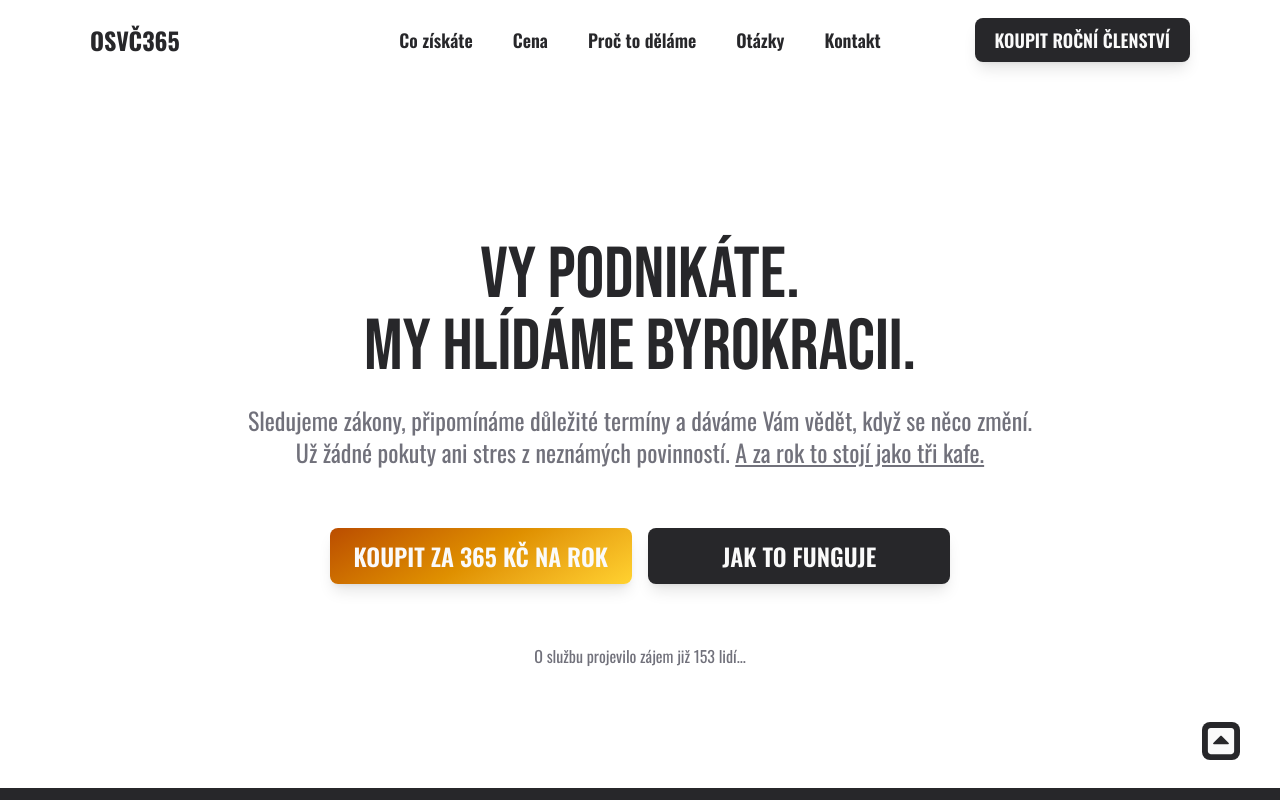
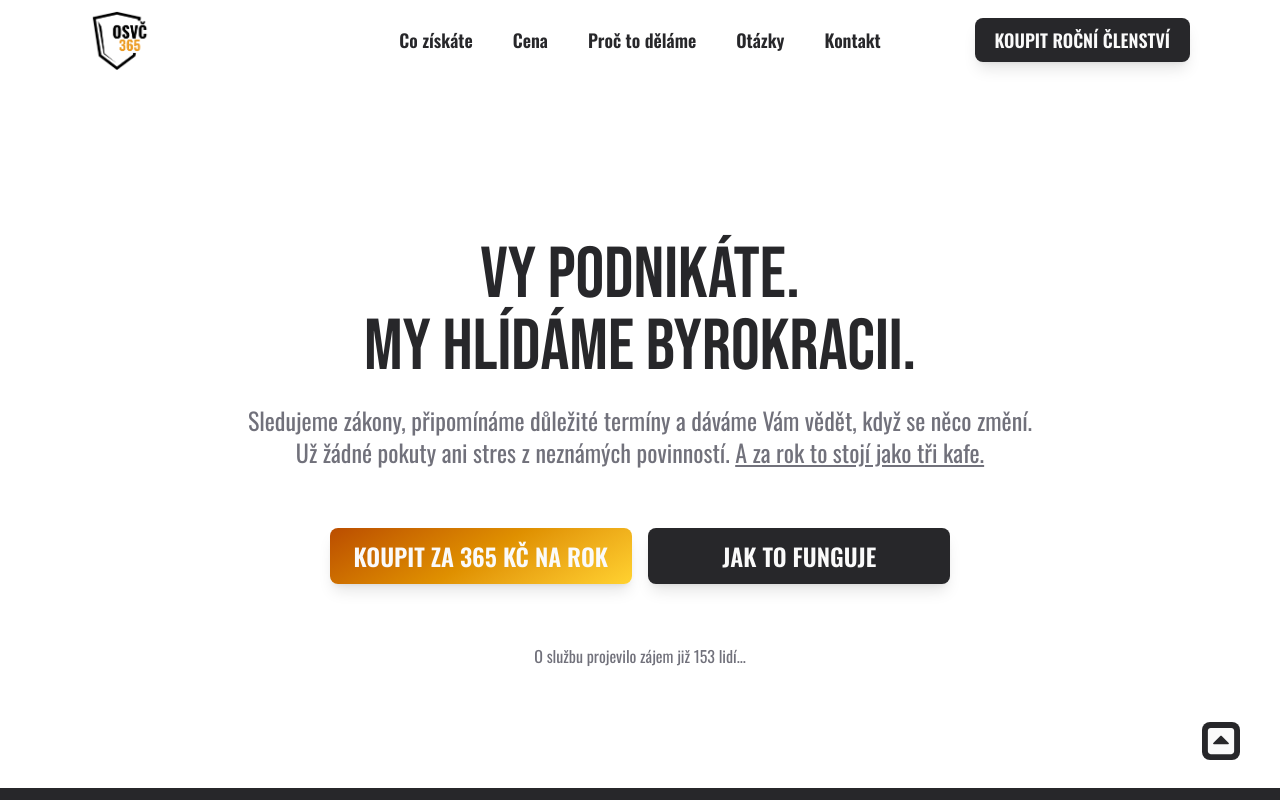
Before and after one commit to mardol131/osvc, a Next.js app in the folder frontend/: page / in a window 1280 px wide. Shown: the top 800 px of the page. Built offline with nearby package versions, Linux system fonts and the light colour scheme.

Commit message:
Frontend: Adding logo

```diff
--- a/frontend/app/_components/headerFooter/DesktopHeader.tsx
+++ b/frontend/app/_components/headerFooter/DesktopHeader.tsx
@@ -1,14 +1,20 @@
 import { scrollToElement } from "@/app/_functions/scrollToElement";
+import Image from "next/image";
 //import Link from "next/link";
 import React from "react";
+import logo from "../../../public/logo-osvc.png";
 
 export default function DesktopHeader() {
   return (
     <header className="hidden min-h-20 bg-white/50 backdrop-blur-md lg:flex items-center justify-center px-10 fixed top-0 w-full z-50">
       <div className="max-w-wrapper w-full grid grid-cols-[1fr_3fr_1fr] items-center">
-        <p className="font-extrabold text-2xl uppercase justify-self-start">
-          OSVČ365
-        </p>
+        <Image
+          src={logo}
+          width={100}
+          height={100}
+          alt="logo"
+          className="h-15 w-auto"
+        />
         <ul className="text-primary font-semibold text-lg flex gap-10 justify-self-center">
           <li>
             <button
--- a/frontend/app/_components/headerFooter/MobileHeader.tsx
+++ b/frontend/app/_components/headerFooter/MobileHeader.tsx
@@ -3,6 +3,8 @@
 import { scrollToElement } from "@/app/_functions/scrollToElement";
 import React, { useEffect, useRef, useState } from "react";
 import { IoMenu } from "react-icons/io5";
+import logo from "../../../public/logo-osvc.png";
+import Image from "next/image";
 
 export default function MobileHeader() {
   const [toggle, setToggle] = useState<boolean>(false);
@@ -30,9 +32,13 @@ export default function MobileHeader() {
     <header className="lg:hidden bg-white/50 backdrop-blur-md flex items-center justify-center md:px-10 px-4 py-4 fixed top-0 w-full z-50">
       <div className="max-w-wrapper w-full flex flex-col">
         <div className="w-full flex justify-between items-center">
-          <p className="font-extrabold text-2xl uppercase justify-self-start">
-            OSVČ365
-          </p>
+          <Image
+            src={logo}
+            width={100}
+            height={100}
+            alt="logo"
+            className="h-12 w-auto"
+          />
           <IoMenu
             className="text-3xl"
             onClick={(e) => {
```
Also changed, not shown: frontend/public/logo-osvc.png (added).
